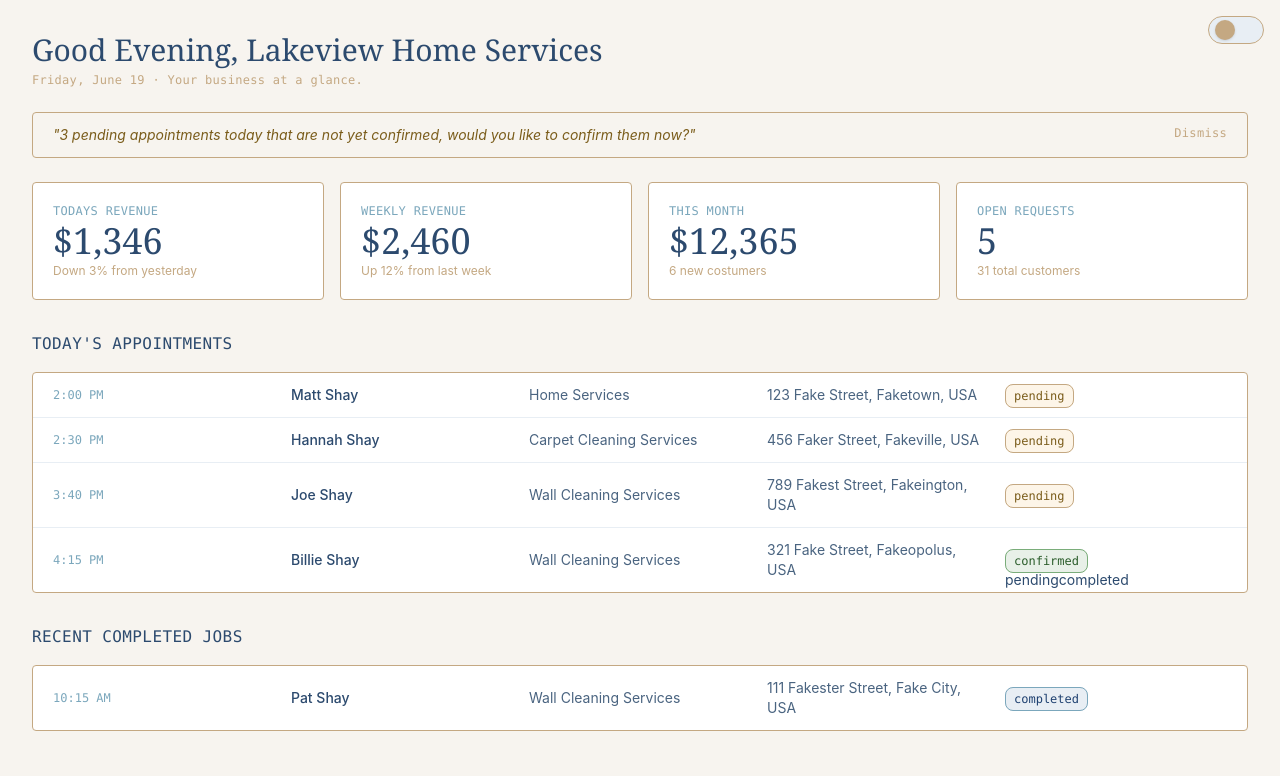
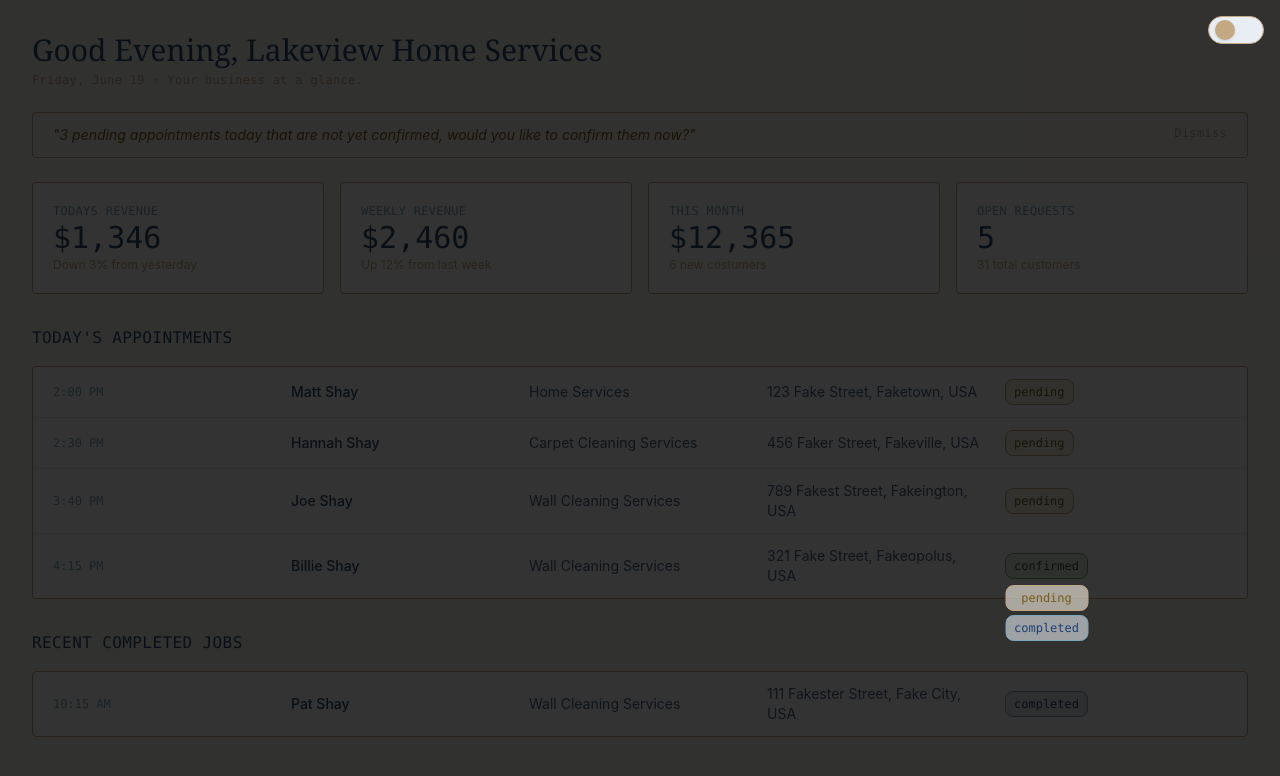
Before and after one commit to DMS6179/portfolio-matt-shay, a React app: page / in a window 1280 px wide. Both pictures are taken after a click on the element "confirmed". Shown: the top 776 px of the page. Built offline with nearby package versions, Linux system fonts and the light colour scheme; the HTML template or start-up script is replaced by a standard one.

Commit message:
Rolodex complete, overlay, revenue cascade, stat card font cleanup

```diff
--- a/src/components/dashboard/AppointmentRow.tsx
+++ b/src/components/dashboard/AppointmentRow.tsx
@@ -1,9 +1,10 @@
 import type { AppointmentInfo } from "./dashboard.types";
-import { useState } from "react";
+import { useState, useEffect, useRef } from "react";
 
-function AppointmentRow({id, appTime, name, service, location, status, onStatusChange, onStage, isStaged, stagedStatus }: Omit<AppointmentInfo, "createdAt"> & {
+function AppointmentRow({id, appTime, name, service, location, status, onStatusChange, onStage, isStaged, stagedStatus, onRolodexOpen }: Omit<AppointmentInfo, "createdAt"> & {
     onStatusChange: (id: string, newStatus: "pending" | "confirmed" | "completed") => void
     onStage: (id: string, newStatus: "pending" | "confirmed" | "completed") => void
+    onRolodexOpen: (isOpen: boolean) => void
     isStaged: boolean
     stagedStatus: "pending" | "confirmed" | "completed" | null
     }) {
@@ -12,6 +13,8 @@ function AppointmentRow({id, appTime, name, service, location, status, onStatusC
     const [isRolodexOpen, setIsRolodexOpen] = useState(false)
     const allStatuses = ["pending", "confirmed", "completed"] as const
     const otherStatuses = allStatuses.filter(currStatus => currStatus !== status)
+    const rolodexRef = useRef<HTMLDivElement>(null)
+
 
     //Functions//
     function getTime(time: string) {
@@ -22,6 +25,22 @@ function AppointmentRow({id, appTime, name, service, location, status, onStatusC
         return timeFormatted
     }
 
+    useEffect(() => {
+        function handleClickOutside(event: MouseEvent) {
+            if (rolodexRef.current && !rolodexRef.current.contains(event.target as Node)) {
+            setIsRolodexOpen(false)
+            onRolodexOpen(false)
+            }
+        }
+
+        if (isRolodexOpen) {
+            document.addEventListener('mousedown', handleClickOutside)
+        }
+
+        return () => {
+            document.removeEventListener('mousedown', handleClickOutside)
+        }
+    }, [isRolodexOpen, onRolodexOpen])
 
     return (
         <div className="grid grid-cols-5 gap-4 px-5 py-3 text-sm text-[#2C4A6E] dark:text-[#F0EBE3] items-center">
@@ -29,10 +48,11 @@ function AppointmentRow({id, appTime, name, service, location, status, onStatusC
             <p className="font-medium">{name}</p>
             <p className="text-[#4A6480] dark:text-[#A8BCC8] ">{service}</p>
             <p className="text-[#4A6480] dark:text-[#A8BCC8] ">{location}</p>
-                <div className="relative">
+                <div className="relative w-fit flex items-center">
                     <span
                     onClick={() => {
                         setIsRolodexOpen(true)
+                        onRolodexOpen(true)
                         console.log("Pill Clicked")}}
                     className={`font-mono text-xs px-2 py-1 rounded-lg w-fit cursor-pointer
                         ${status === "pending" ? "bg-[#FDF5E8] dark:bg-[#7A5C1A] text-[#7A5C1A] dark:text-white border border-[#C4A882]" : ""}
@@ -42,14 +62,21 @@ function AppointmentRow({id, appTime, name, service, location, status, onStatusC
                         {status}
                     </span>
                     {isRolodexOpen && (
-                        <div className="absolute">
+                        <div ref={rolodexRef} className="absolute top-7 left-1/2 -translate-x-1/2 z-50 flex flex-col gap-1 p-1 rounded-lg">
+
                             {otherStatuses.map( option =>
                             // option is each of the two other statuses
-                            <button
+                            <button className={`font-mono text-xs px-2 py-1 rounded-lg w-full cursor-pointer
+                                ${option === "pending" ? "bg-[#FDF5E8]/60 hover:bg-[#FDF5E8] dark:bg-[#7A5C1A]/60 dark:hover:bg-[#7A5C1A] text-[#7A5C1A] dark:text-white border border-[#C4A882]" : ""}
+                                ${option === "confirmed" ? "bg-[#E8F0E8]/60 hover:bg-[#E8F0E8] dark:bg-[#2A5C2A]/60 dark:hover:bg-[#2A5C1A] text-[#2A5C2A] dark:text-white border border-[#7AAD7A]" : ""}
+                                ${option === "completed" ? "bg-[#E8EEF4]/60 hover:bg-[#E8EEF4] dark:bg-[#1E4070]/60 dark:hover:bg-[#1E4070] text-[#1E4070] dark:text-white border border-[#7BA7BC]" : ""}
+                            `}
+
                                 key={option}
                                 onClick={() => {
                                     onStage(id, option)
                                     setIsRolodexOpen(false)
+                                    onRolodexOpen(false)
 
                             }}> {option}
                             </button>
--- a/src/components/dashboard/Dashboard.tsx
+++ b/src/components/dashboard/Dashboard.tsx
@@ -9,6 +9,9 @@ function Dashboard({ businessName, todaysAppointments, completedAppointments, st
   const [appointments, setAppointments] = useState([...todaysAppointments, ...completedAppointments])
   const [stagedAppointmentId, setStagedAppointmentId] = useState<string | null> (null)
   const [stagedStatus, setStagedStatus] = useState<"pending" | "confirmed" | "completed" | null> (null)
+  const [dailyRevenue, setDailyRevenue] = useState(1346)
+  const [monthlyRevenue, setMonthlyRevenue] = useState(12365)
+  const [isAnyRolodexOpen, setIsAnyRolodexOpen] = useState(false)
 
   function getGreeting(){
       const now = new Date()
@@ -26,6 +29,12 @@ function Dashboard({ businessName, todaysAppointments, completedAppointments, st
       setAppointments(appointments.map(app => app.id === id ? { ...app, status: newStatus } : app))
       setStagedAppointmentId(null)
       setStagedStatus(null)
+      const foundAppointment = appointments.find(app => app.id === id)
+      const appointmentValue = foundAppointment?.value ?? 0
+      if (newStatus === "completed") {
+        setDailyRevenue(dailyRevenue + appointmentValue)
+        setMonthlyRevenue(monthlyRevenue + appointmentValue)
+      }
     }
 
     function handleStage(id: string, newStatus: "pending" | "confirmed" | "completed") {
@@ -35,7 +44,12 @@ function Dashboard({ businessName, todaysAppointments, completedAppointments, st
 
     return (
       <div className="bg-[#F7F4EF] dark:bg-[#1A2535] min-h-screen p-8">
-
+        {isAnyRolodexOpen && (
+          <div
+            className="fixed inset-0 bg-black/80 z-40"
+            onClick={() => setIsAnyRolodexOpen(false)}
+          />
+        )}
         {/* Greeting */}
         <h1 className="font-serif text-3xl font-light text-[#2C4A6E] dark:text-[#F0EBE3] mb-1">
           {getGreeting()}{businessName}
@@ -62,7 +76,9 @@ function Dashboard({ businessName, todaysAppointments, completedAppointments, st
             <StatCard
               key={statCard.id}
               label={statCard.label}
-              number={statCard.number}
+              number={statCard.label === "Todays Revenue" ? dailyRevenue
+                : statCard.label === "This Month" ? monthlyRevenue
+                : statCard.number}
               subLine={statCard.subLine}
               isCurrency = {statCard.isCurrency}
           />
@@ -87,6 +103,7 @@ function Dashboard({ businessName, todaysAppointments, completedAppointments, st
                 onStage={handleStage}
                 isStaged={stagedAppointmentId === appointment.id}
                 stagedStatus={stagedStatus}
+                onRolodexOpen={setIsAnyRolodexOpen}
               />
             </div>
           ))}
@@ -110,6 +127,7 @@ function Dashboard({ businessName, todaysAppointments, completedAppointments, st
                 onStage={handleStage}
                 isStaged={stagedAppointmentId === appointment.id}
                 stagedStatus={stagedStatus}
+                onRolodexOpen={setIsAnyRolodexOpen}
               />
             </div>
           ))}
--- a/src/components/dashboard/StatCards.tsx
+++ b/src/components/dashboard/StatCards.tsx
@@ -7,7 +7,7 @@ function StatCard({ label, number, subLine, isCurrency }: Omit<StatInfo, "id">)
       <p className="font-mono text-xs text-[#7BA7BC] tracking-wide uppercase mb-1">
         {label}
       </p>
-      <p className="font-serif text-4xl font-light text-[#2C4A6E] dark:text-[#F0EBE3] leading-none mb-1">
+      <p className="font-mono text-3xl font-light text-[#2C4A6E] dark:text-[#F0EBE3] leading-none mb-1">
         {isCurrency ? new Intl.NumberFormat('en-US', {
             style: 'currency',
             currency: 'USD',
```
